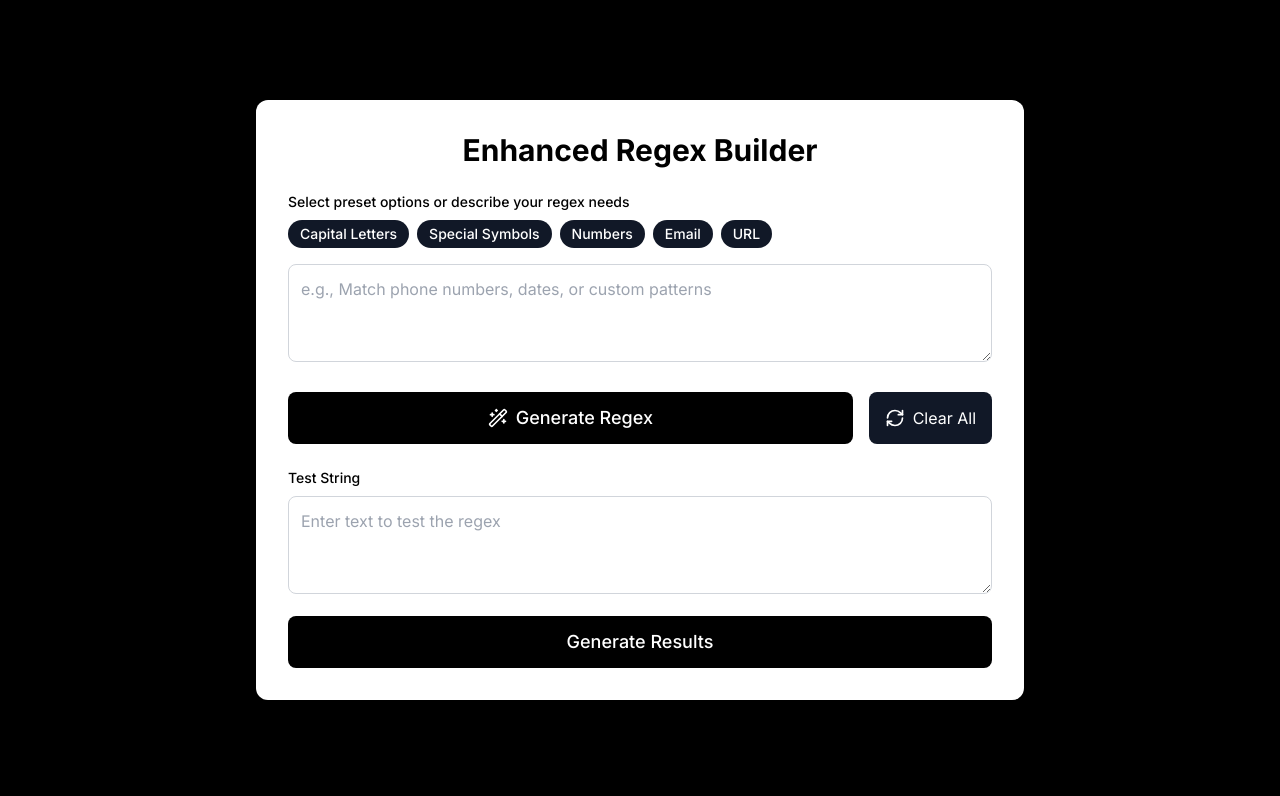
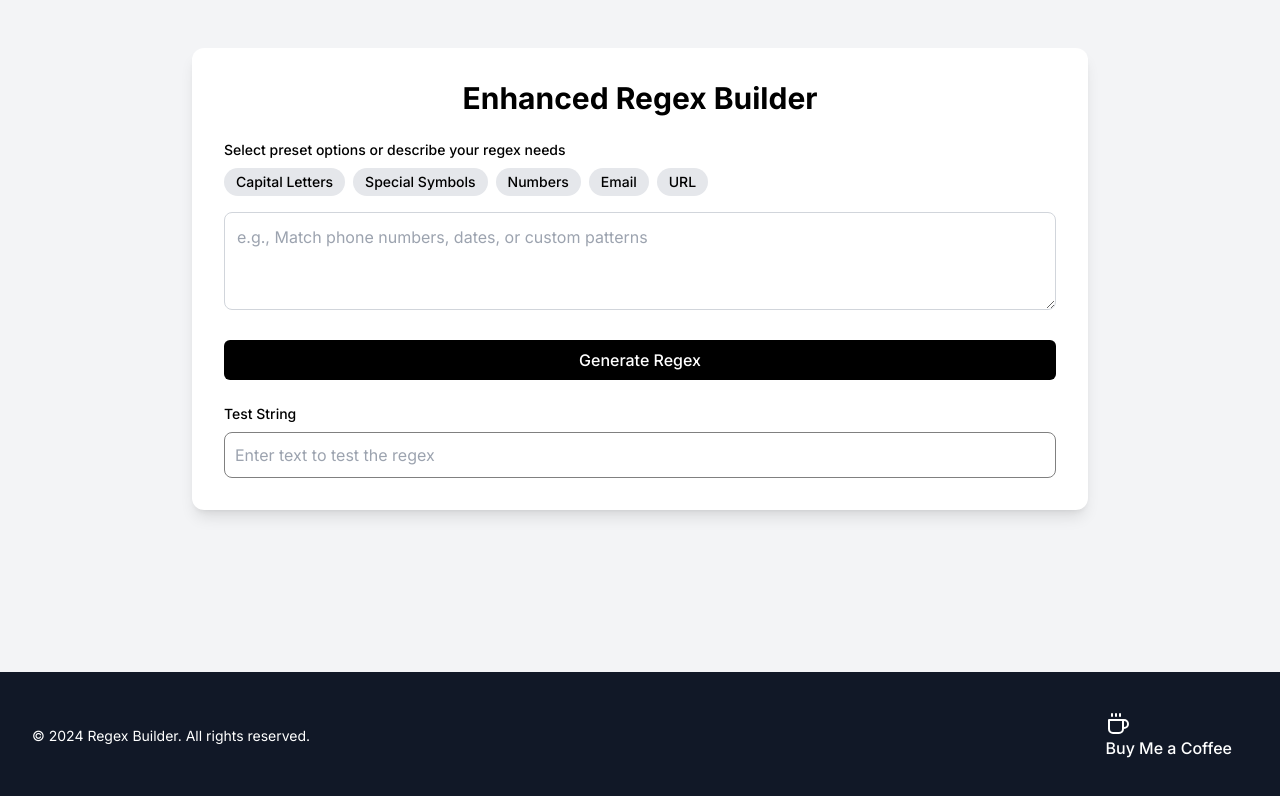
Before and after one commit to pallavkumarjha/regex-generator, a React (Vite) app: page / in a window 1280 px wide. Shown: the top 796 px of the page. Built offline with nearby package versions, Linux system fonts and the light colour scheme.

Commit message:
chore: updated ui

```diff
--- a/src/App.tsx
+++ b/src/App.tsx
@@ -1,48 +1,109 @@
 import { useState, useEffect } from 'react';
-import { Wand2, Copy, Check, X, RefreshCw } from 'lucide-react';
+import { Copy, Check, X, CoffeeIcon, AlertCircle } from 'lucide-react';
 import { Analytics } from "@vercel/analytics/react"
 import OpenAI from 'openai'
 
 const openai = new OpenAI({
   apiKey: import.meta.env.VITE_OPENAI_API_KEY,
-  dangerouslyAllowBrowser: true // Note: This is not recommended for production
+  dangerouslyAllowBrowser: true
 })
 
 const presetOptions = [
-  { id: 'capital', label: 'Capital Letters', regex: '[A-Z]' },
-  { id: 'special', label: 'Special Symbols', regex: '[!@#$%^&*(),.?":{}|<>]' },
-  { id: 'numbers', label: 'Numbers', regex: '\d' },
-  { id: 'email', label: 'Email', regex: '[a-zA-Z0-9._%+-]+@[a-zA-Z0-9.-]+\.[a-zA-Z]{2,}' },
-  { id: 'url', label: 'URL', regex: 'https?:\/\/(www\.)?[-a-zA-Z0-9@:%._\+~#=]{1,256}\.[a-zA-Z0-9()]{1,6}\b([-a-zA-Z0-9()@:%_\+.~#?&//=]*)' },
+  { id: 'capital', label: 'Capital Letters'},
+  { id: 'special', label: 'Special Symbols'},
+  { id: 'numbers', label: 'Numbers'},
+  { id: 'email', label: 'Email'},
+  { id: 'url', label: 'URL'},
 ];
+
+const Button = ({ onClick, disabled, children, variant = 'primary', className = '' }) => {
+  const baseStyle = 'px-4 py-2 rounded-md font-medium transition-colors duration-200';
+  const variantStyles = {
+    primary: 'bg-black text-white hover:bg-gray-800',
+    secondary: 'bg-gray-200 text-black hover:bg-gray-300',
+    ghost: 'bg-transparent hover:bg-gray-100',
+  };
+
+  return (
+    <button
+      onClick={onClick}
+      disabled={disabled}
+      className={`${baseStyle} ${variantStyles[variant]} ${className} ${disabled ? 'opacity-50 cursor-not-allowed' : ''}`}
+    >
+      {children}
+    </button>
+  );
+};
+
+const TextArea = ({ value, onChange, placeholder, rows = 3 }) => (
+  <textarea
+    value={value}
+    onChange={onChange}
+    placeholder={placeholder}
+    rows={rows}
+    className="w-full p-3 border border-gray-300 rounded-lg focus:ring-2 focus:ring-black focus:border-transparent transition duration-200 ease-in-out"
+  />
+);
+
+const Badge = ({ children, active, onClick }) => (
+  <span
+    onClick={onClick}
+    className={`inline-flex items-center px-3 py-1 rounded-full text-sm font-medium cursor-pointer transition-colors duration-200 ${
+      active ? 'bg-black text-white' : 'bg-gray-200 text-black hover:bg-gray-300'
+    }`}
+  >
+    {children}
+  </span>
+);
+
+const Alert = ({ children, variant = 'info' }) => {
+  const variantStyles = {
+    info: 'bg-blue-100 text-blue-800',
+    success: 'bg-green-100 text-green-800',
+    error: 'bg-red-100 text-red-800',
+  };
+
+  return (
+    <div className={`p-4 rounded-md ${variantStyles[variant]}`}>
+      {children}
+    </div>
+  );
+};
 
 function App() {
   const [instructions, setInstructions] = useState('');
   const [selectedOptions, setSelectedOptions] = useState([]);
   const [regex, setRegex] = useState('');
   const [testString, setTestString] = useState('');
-  const [matches, setMatches] = useState([]);
   const [isLoading, setIsLoading] = useState(false);
   const [error, setError] = useState('');
   const [copied, setCopied] = useState(false);
-  const [results, setResults] = useState('');
-  // const [isAiFixing, setIsAiFixing] = useState(false)
+  const [isTestSuccess, setIsTestSuccess] = useState(null);
 
   useEffect(() => {
-    if (regex) {
+    if (regex && testString) {
       testRegex();
     }
   }, [regex, testString]);
 
-  const handleOptionToggle = (option: any) => { // Use 'any' type for option
-    setSelectedOptions(prev =>
-      prev.includes(option)
+const handleOptionToggle = (option) => {
+  setSelectedOptions((prev) => {
+    const updatedOptions = prev.includes(option)
       ? prev.filter(o => o !== option)
-        : [...prev, option]
-    );
+      : [...prev, option];
+
+    // Update instructions based on selected options
+    const updatedInstructions = updatedOptions.map(o => o.label).join(', ');
+    setInstructions(updatedInstructions);
+
+    return updatedOptions;
+  });
 };
 
+
+
   const generateRegex = async () => {
+    console.log('instructions', instructions);
     setIsLoading(true);
     setError('');
     try {
@@ -66,20 +127,14 @@ function App() {
   };
 
   const testRegex = () => {
-    setMatches([]);
-    setError('');
-    if (!regex || regex === 'No regex pattern generated') {
+    if (!regex) {
       setError('Please generate a regex pattern first.');
       return;
     }
-    if (!testString.trim()) {
-      setError('Please enter a test string.');
-      return;
-    }
     try {
-      const re = new RegExp(regex, 'gi');
-      const matchResults = testString.match(re);
-      setMatches(matchResults || []);
+      const re = new RegExp(regex);
+      const matchResults = re.test(testString);
+      setIsTestSuccess(matchResults);
     } catch (error) {
       setError('Invalid regex pattern. Please try again.');
     }
@@ -91,132 +146,123 @@ function App() {
     setTimeout(() => setCopied(false), 2000);
   };
 
-  const generateResults = () => {
-    if (!regex || regex === 'No regex pattern generated') {
-      setError('Please generate a regex pattern first.');
-      return;
-    }
-    setResults(`Regex Pattern: ${regex}\n\nTest String: ${testString}\n\nMatches: ${matches.join(', ') || 'No matches found'}`);
-  };
-
   const clearAll = () => {
     setInstructions('');
     setSelectedOptions([]);
     setRegex('');
     setTestString('');
-    setMatches([]);
     setError('');
-    setResults('');
+    setIsTestSuccess(null);
   };
 
   return (
-    <div className="min-h-screen bg-black text-white p-4 flex items-center justify-center">
-      <div className="max-w-3xl w-full bg-white rounded-xl shadow-lg p-8">
-        <h1 className="text-3xl font-bold mb-6 text-center text-black">Enhanced Regex Builder</h1>
+    <div className="min-h-screen bg-gray-100 flex flex-col">
+      <main className="flex-grow container mx-auto px-4 sm:px-6 lg:px-8 py-12">
+        <div className="bg-white rounded-xl shadow-lg p-8 max-w-4xl mx-auto">
+          <h1 className="text-3xl font-bold mb-6 text-center">Enhanced Regex Builder</h1>
 
-        <div className="mb-6">
-          <label className="block text-sm font-medium text-black mb-2">
+          <div className="space-y-6">
+            <div>
+              <label className="block text-sm font-medium mb-2">
                 Select preset options or describe your regex needs
               </label>
               <div className="flex flex-wrap gap-2 mb-4">
                 {presetOptions.map(option => (
-              <button
+                  <Badge
                     key={option.id}
+                    active={selectedOptions.includes(option)}
                     onClick={() => handleOptionToggle(option)}
-                className={`px-3 py-1 rounded-full text-sm font-medium transition-colors duration-200 flex items-center
-                  ${
-                    selectedOptions.includes(option)
-                      ? 'bg-black text-white shadow-md'
-                      : 'bg-gray-900 text-white hover:bg-gray-700'
-                  }`}
                   >
                     {option.label}
                     {selectedOptions.includes(option) && (
-                  <X size={14} className="ml-1 text-white" />
+                      <X size={14} className="ml-1 inline" />
                     )}
-              </button>
+                  </Badge>
                 ))}
               </div>
-          <textarea
+              <TextArea
                 value={instructions}
                 onChange={(e) => setInstructions(e.target.value)}
-            className="w-full p-3 border border-gray-300 rounded-lg focus:ring-2 focus:ring-black focus:border-transparent transition duration-200 ease-in-out"
-            rows={3}
                 placeholder="e.g., Match phone numbers, dates, or custom patterns"
-          ></textarea>
+              />
             </div>
 
-        <div className="flex gap-4 mb-6">
-          <button
+            <div className="flex gap-4">
+              <Button
                 onClick={generateRegex}
                 disabled={isLoading}
-            className="flex-1 bg-black text-white p-3 rounded-lg hover:bg-gray-800 transition-colors duration-200 ease-in-out flex items-center justify-center text-lg font-medium"
+                className="flex-1"
               >
-            {isLoading ? (
-              <span className="animate-spin mr-2">&#9696;</span>
-            ) : (
-              <Wand2 className="mr-2" size={20} />
-            )}
                 {isLoading ? 'Generating...' : 'Generate Regex'}
-          </button>
-          <button
-            onClick={clearAll}
-            className="px-4 py-2 bg-gray-900 text-white rounded-lg hover:bg-gray-700 transition-colors duration-200 ease-in-out flex items-center justify-center"
-          >
-            <RefreshCw size={20} className="mr-2" />
-            Clear All
-          </button>
+              </Button>
             </div>
 
             {error && (
-          <div className="mt-4 text-red-500 text-center">{error}</div>
+              <Alert variant="error">
+                <AlertCircle className="h-4 w-4 inline mr-2" />
+                {error}
+              </Alert>
             )}
 
             {regex && (
-          <div className="mt-6 bg-black p-4 rounded-lg">
+              <div className="bg-gray-100 p-4 rounded-lg">
                 <div className="flex justify-between items-center mb-2">
-              <h2 className="text-lg font-semibold text-white">Generated Regex:</h2>
-              <button
+                  <h2 className="text-lg font-semibold">Generated Regex:</h2>
+                  <Button
                     onClick={copyToClipboard}
-                className="text-black hover:text-gray-200 transition-colors duration-200 ease-in-out p-1 rounded-full hover:bg-gray-700"
-                title="Copy to clipboard"
+                    variant="ghost"
+                    disabled={false}
                   >
                     {copied ? <Check size={20} /> : <Copy size={20} />}
-              </button>
+                  </Button>
                 </div>
-            <code className="block bg-white text-black p-3 rounded-lg border border-gray-200 break-all text-sm">{regex}</code>
+                <code className="block bg-white p-3 rounded-lg border break-all text-sm">{regex}</code>
               </div>
             )}
 
-        <div className="mt-6">
-          <label htmlFor="testString" className="block text-sm font-medium text-black mb-2">
+            <div>
+              <label htmlFor="testString" className="block text-sm font-medium mb-2">
                 Test String
               </label>
-          <textarea
-            id="testString"
+              <input
                 value={testString}
                 onChange={(e) => setTestString(e.target.value)}
-            className="w-full p-3 border border-gray-300 rounded-lg focus:ring-2 focus:ring-black focus:border-transparent transition duration-200 ease-in-out"
-            rows={3}
                 placeholder="Enter text to test the regex"
-          ></textarea>
+                style={{
+                  border: '1px solid grey',
+                  borderRadius: '8px',
+                  width: '100%',
+                  padding: '10px',
+                  outline: 'none'
+                }}
+              />
             </div>
 
-        <button
-          onClick={generateResults}
-          className="w-full mt-4 bg-black text-white p-3 rounded-lg hover:bg-gray-800 transition-colors duration-200 ease-in-out text-lg font-medium"
-        >
-          Generate Results
-        </button>
-
-        {results && (
-          <div className="mt-6 bg-black p-4 rounded-lg">
-            <h2 className="text-lg font-semibold mb-2 text-white">Results:</h2>
-            <pre className="whitespace-pre-wrap text-sm text-white">{results}</pre>
-          </div>
+            {isTestSuccess !== null && (
+              <Alert variant={isTestSuccess ? "success" : "error"}>
+                <AlertCircle className="h-4 w-4 inline mr-2" />
+                {isTestSuccess ? 'Match found' : 'No match found'}
+              </Alert>
             )}
           </div>
-      <Analytics/>
+        </div>
+      </main>
+      <footer className="bg-gray-900 text-white mt-12">
+        <div className="max-w-7xl mx-auto py-8 px-4 sm:px-6 lg:px-8 flex justify-between items-center">
+          <p className="text-sm">
+            &copy; 2024 Regex Builder. All rights reserved.
+          </p>
+          <Button
+            variant="ghost"
+            onClick={() => window.open('https://buymeacoffee.com/pallavjha', '_blank')}
+            className="text-white hover:text-yellow-400 transition-colors"
+          >
+            <CoffeeIcon className="mr-2" />
+            Buy Me a Coffee
+          </Button>
+        </div>
+      </footer>
+      <Analytics />
     </div>
   );
 }
```
Lines whose indentation alone changed are shown as unchanged.
